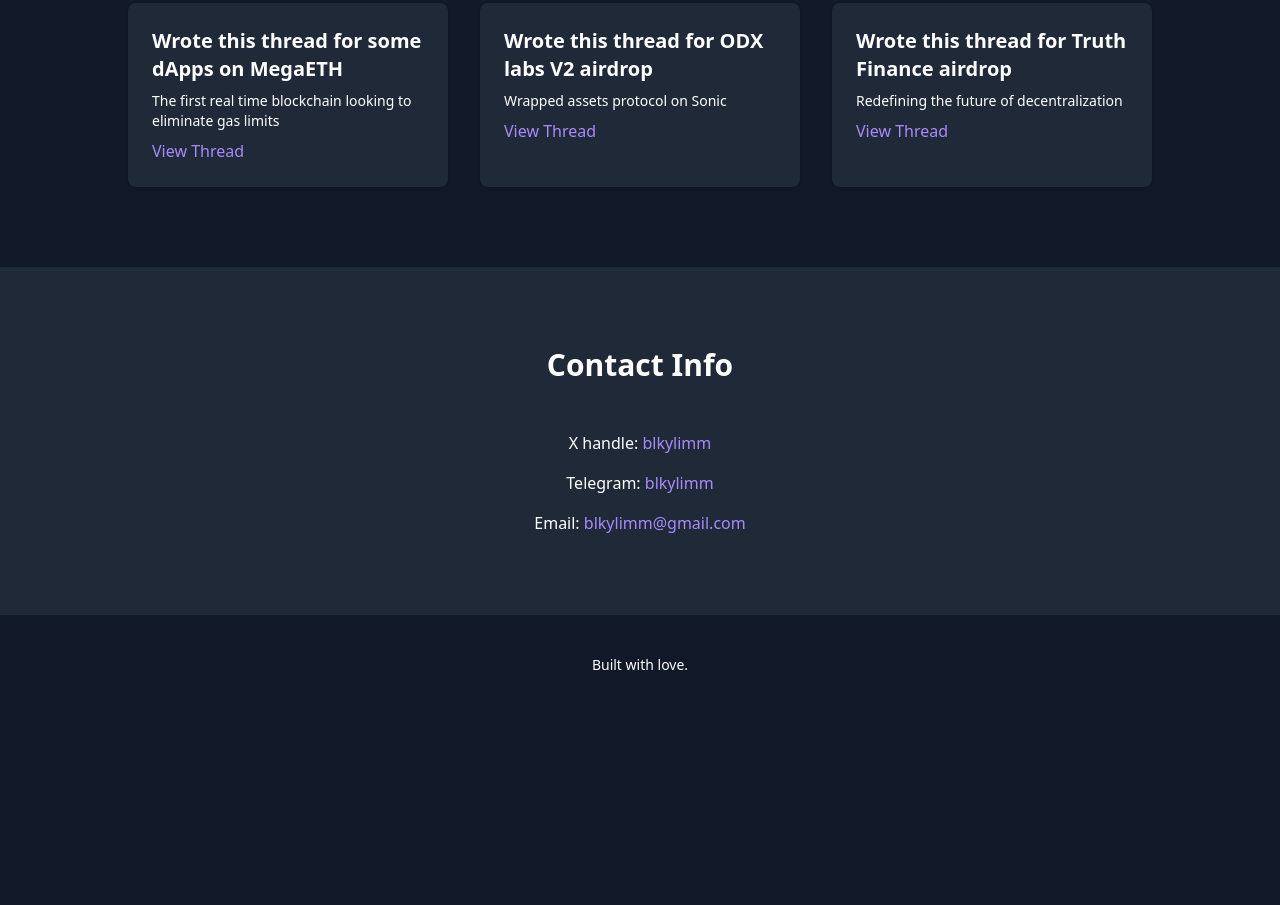
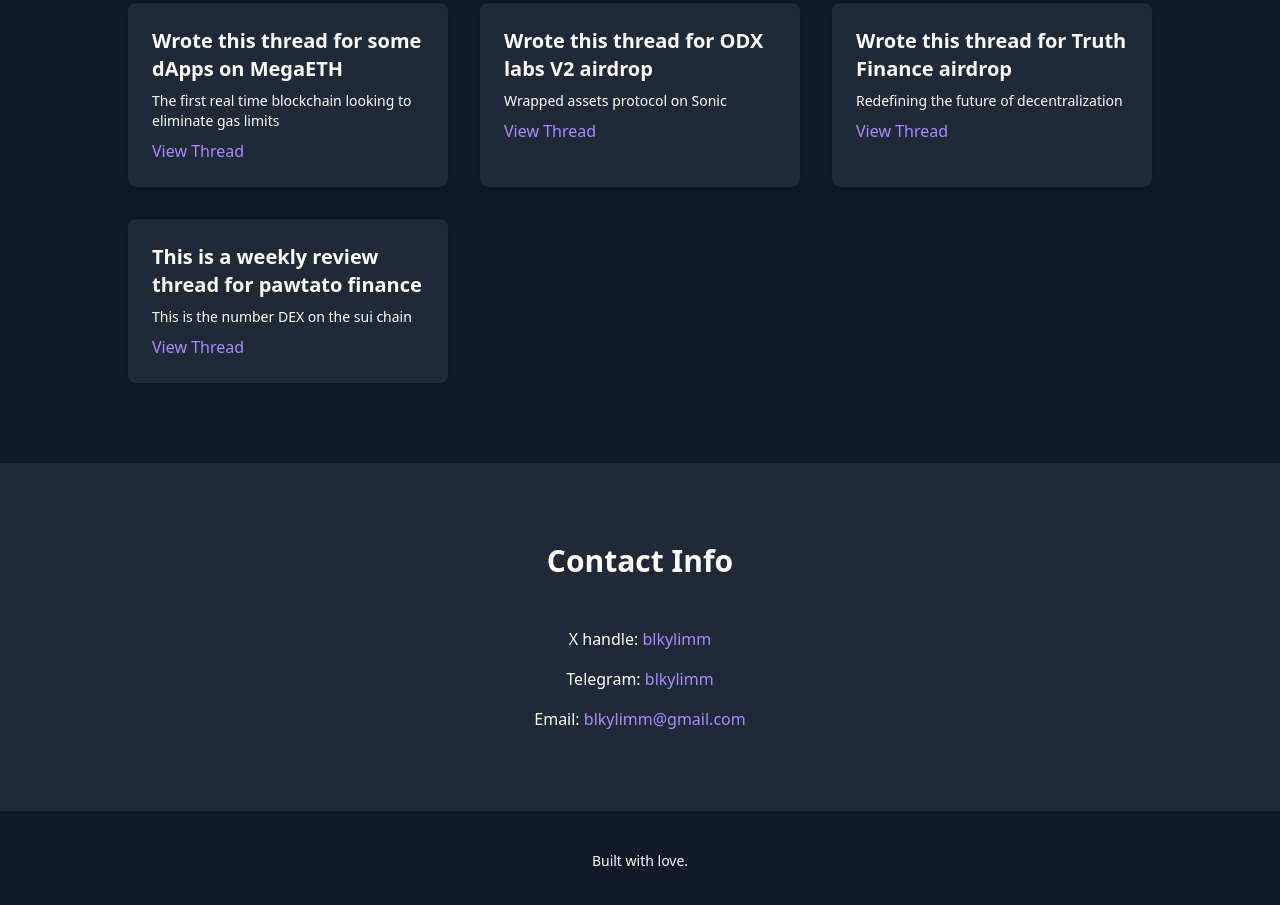
Before and after one commit to BlkyLim001/Portfolio, a plain HTML site: page index.html in a window 1280 px wide. Shown: the part 1493-2398 px from the top of the page. Before the commit the page ends 2208 px from the top, so only its background shows below. Drawn offline with nearby package versions, Linux system fonts and the light colour scheme; files whose address does not match are found by name.

Commit message:
Add files via upload

```diff
--- a/index.html
+++ b/index.html
@@ -66,6 +66,11 @@
         <p class="text-sm mb-2">Redefining the future of decentralization</p>
         <a href="https://x.com/blkylimm/status/1911135623827820751?s=46" target="_blank" class="text-purple-400">View Thread</a>
       </div>
+      <div class="bg-gray-800 p-6 rounded-lg shadow" data-aos="fade-up" data-aos-delay="500">
+        <h3 class="text-xl font-bold mb-2">This is a weekly review thread for pawtato finance</h3>
+        <p class="text-sm mb-2">This is the number DEX on the sui chain</p>
+        <a href="https://x.com/blkylimm/status/1929021907610796286?s=46" target="_blank" class="text-purple-400">View Thread</a>
+      </div>
     </div>
   </section>
 
```
